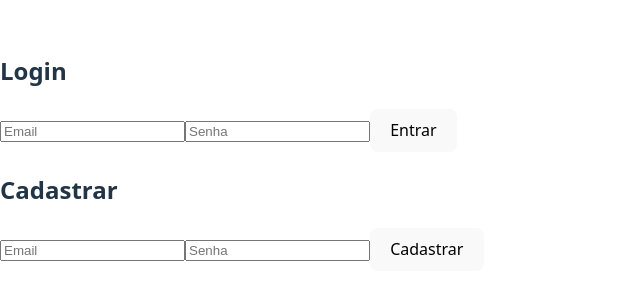
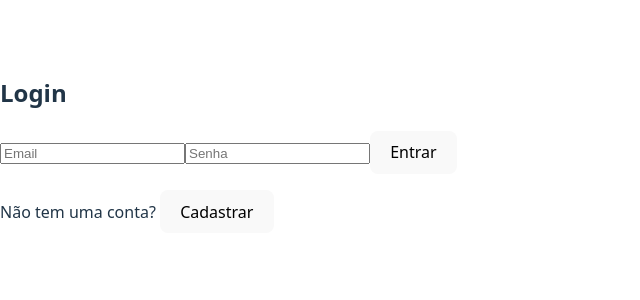
Before and after one commit to thiagoaugusto-code/MicroHabits, a React app in the folder frontend/: page / in a window 1280 px wide. Shown: the part 248-548 px from the top of the page, without its empty margins (0-640 px from the left). Built offline with nearby package versions, Linux system fonts and the light colour scheme; the HTML template or start-up script is replaced by a standard one.

Commit message:
JwtDecode and functions the habits

```diff
--- a/frontend/package.json
+++ b/frontend/package.json
@@ -11,6 +11,7 @@
   },
   "dependencies": {
     "axios": "^1.12.2",
+    "jwt-decode": "^4.0.0",
     "react": "^19.1.1",
     "react-dom": "^19.1.1"
   },
--- a/frontend/src/App.jsx
+++ b/frontend/src/App.jsx
@@ -1,22 +1,56 @@
-import { useState,} from 'react'
-import Register from './components/Register.jsx'
-import Login from './components/Login.jsx'
-import HabitsList from './components/HabitsList.jsx'
-import './index.css'
+import { useState, useEffect } from "react";
+import Register from "./components/Register.jsx";
+import Login from "./components/Login.jsx";
+import HabitsList from "./components/HabitsList.jsx";
+import "./index.css";
 
-function App() {
-  const [token, setToken] = useState(localStorage.getItem('token') || null);
-
-  if (!token) {
-    return (
-      <div>
-        <Login setToken={setToken} />
-        <Register />
-      </div>
-    );
+// leitura segura do localStorage
+let initialUser = null;
+const storedUser = localStorage.getItem("user");
+if (storedUser) {
+  try {
+    initialUser = JSON.parse(storedUser);
+  } catch (e) {
+    console.warn("LocalStorage 'user' não é JSON válido:", e);
   }
-
-  return <HabitsList />;
 }
 
-export default App;
+export default function App() {
+  const [token, setToken] = useState(localStorage.getItem("token") || null);
+  const [user, setUser] = useState(initialUser); // inicializa com usuário existente
+  const [showRegister, setShowRegister] = useState(false);
+
+  const handleLogout = () => {
+    localStorage.removeItem("user"); // remove dados do usuário ao deslogar
+    localStorage.removeItem("token");
+    setUser(null);
+    setToken(null);
+  };
+
+  return (
+    <div>
+      {user ? (
+        <>
+          <button onClick={handleLogout}>Logout</button>
+          <HabitsList user={user} />
+        </>
+      ) : showRegister ? (
+        <>
+          <Register onRegisterSucces={() => setShowRegister(false)} />
+          <p>
+            Já tem uma conta?{" "}
+            <button onClick={() => setShowRegister(false)}>Login</button>
+          </p>
+        </>
+      ) : (
+        <>
+          <Login setUser={setUser} setToken={setToken} />
+          <p>
+            Não tem uma conta?{" "}
+            <button onClick={() => setShowRegister(true)}>Cadastrar</button>
+          </p>
+        </>
+      )}
+    </div>
+  );
+}
--- a/frontend/src/components/HabitsList.jsx
+++ b/frontend/src/components/HabitsList.jsx
@@ -1,35 +1,45 @@
 import { useEffect, useState } from "react";
 import { api } from "../api";
 
-
-export default function HabitsList () {
+export default function HabitsList() {
   const [habits, setHabits] = useState([]);
   const [newHabit, setNewHabit] = useState('');
 
+  // Garantir leitura segura do localStorage e tratamento do userId
+  const storedUser = localStorage.getItem('user');
+  const user = storedUser ? JSON.parse(storedUser) : null;
 
+  // Ajuste — tenta capturar o campo correto do ID, já que pode vir como id, userId ou sub
+  const userId = user?.id || user?.userId || user?.sub;
 
-    //Listar hábitos ao carregar o componente
+  // Debug temporário pra conferir o que vem do token
+  console.log("Usuário no localStorage:", user);
+  console.log("ID do usuário detectado:", userId);
+
   useEffect(() => {
-        fetchHabits();
-    }, []);
+    if (userId) fetchHabits();
+  }, [userId]);
 
   const fetchHabits = async () => {
     try {
-            const res = await api.get('/habits?userId=1');
+      const res = await api.get(`/habits?userId=${userId}`);
       setHabits(res.data);
     } catch (error) {
       console.error("Erro ao buscar hábitos:", error);
     }
   };
 
+  const addHabit = async () => {
+    if (!newHabit.trim()) {
+      alert('O nome do hábito não pode ser vazio.');
+      return;
+    }
 
 
-    //Adicionar novo hábito
-    const addHabit = async () => {
-        if (!newHabit) return;
+    console.log("Enviando hábito:", { name: newHabit, userId });
 
     try {
-            await api.post('/habits', {name: newHabit, userId: 1});
+      await api.post('/habits', { name: newHabit, userId });
       setNewHabit('');
       fetchHabits();
     } catch (error) {
@@ -37,8 +47,6 @@ export default function HabitsList () {
     }
   };
 
-
-    //Deletar hábito
   const deleteHabit = async (habitId) => {
     try {
       await api.delete(`/habits/${habitId}`);
@@ -48,16 +56,23 @@ export default function HabitsList () {
     }
   };
 
-
   return (
     <div>
       <h2>Meus Hábitos</h2>
-                <input type="text" placeholder="Novo Habito" name="Habits" value={newHabit} onChange={(e) => setNewHabit(e.target.value)} />
+      <input
+        type="text"
+        placeholder="Novo Hábito"
+        value={newHabit}
+        onChange={e => setNewHabit(e.target.value)}
+      />
       <button onClick={addHabit}>Adicionar Hábito</button>
+
       <ul>
-                    {habits.map((habit) => (
+        {habits.map(habit => (
           <li key={habit.id}>
             <span>{habit.title}</span>
+            <small>Frequência: {habit.frequency || "-"}</small>
+            <small>Criado em: {new Date(habit.createdAt).toLocaleDateString()}</small>
             <button onClick={() => deleteHabit(habit.id)}>Deletar</button>
           </li>
         ))}
--- a/frontend/src/components/Login.jsx
+++ b/frontend/src/components/Login.jsx
@@ -1,27 +1,56 @@
 import { useState } from "react";
-import {api} from "../api";
+import { api } from "../api";
+import { jwtDecode } from "jwt-decode";
 
-export default function Login ({setToken}) {
+export default function Login({ setUser, setToken }) {
   const [email, setEmail] = useState("");
   const [password, setPassword] = useState("");
 
   const handleLogin = async (e) => {
+    e.preventDefault();
+
     try {
-            const res = await api.post('/auth/login', { email, password });
-            localStorage.setItem('token', res.data.token);
-            setToken(res.data.token);
-            alert('Login realizado com sucesso!');
+      const res = await api.post("/auth/login", { email, password });
+      const { token } = res.data;
+
+      if (!token) {
+        throw new Error("Token ausente na resposta do servidor.");
+      }
+
+      localStorage.setItem("token", token);
+      setToken(token);
+
+      // jwtDecode correto
+      const decodedUser = jwtDecode(token);
+
+      localStorage.setItem("user", JSON.stringify(decodedUser || {}));
+      setUser(decodedUser);
+
+      console.log("Login bem-sucedido:", decodedUser);
     } catch (error) {
-            alert(error.response?.data?.error || 'Erro ao realizar login');
+      console.error("Erro ao realizar login:", error);
+      alert(error.response?.data?.error || "Erro ao realizar login");
     }
   };
 
   return (
-        <div>
+    <form onSubmit={handleLogin}>
       <h2>Login</h2>
-            <input type="email" placeholder="Email" value={email} onChange={e => setEmail(e.target.value)} />
-            <input type="password" name="password" placeholder="Senha" value={password} onChange={e => setPassword(e.target.value)} />
-            <button onClick={handleLogin}>Entrar</button>
-        </div>
+      <input
+        type="email"
+        placeholder="Email"
+        value={email}
+        onChange={(e) => setEmail(e.target.value)}
+        required
+      />
+      <input
+        type="password"
+        placeholder="Senha"
+        value={password}
+        onChange={(e) => setPassword(e.target.value)}
+        required
+      />
+      <button type="submit">Entrar</button>
+    </form>
   );
 }
--- a/frontend/src/components/Register.jsx
+++ b/frontend/src/components/Register.jsx
@@ -1,30 +1,27 @@
 import { useState } from "react";
-import {api} from "../api";
+import { api } from "../api";
 
-export default function Register() {
+export default function Register({ onRegisterSuccess }) {
   const [email, setEmail] = useState("");
   const [password, setPassword] = useState("");
 
   const handleRegister = async (e) => {
     e.preventDefault();
     try {
-            const res = await api.post('/auth/register', { email, password });
+      await api.post('/auth/register', { email, password });
       alert('Usuário registrado com sucesso!');
-            console.log(res.data);
+      onRegisterSuccess?.(); // chama callback para voltar ao login
     } catch (error) {
       alert(error.response?.data?.message || 'Erro ao registrar usuário');
     }
   };
+
   return (
-        <div>
+    <form onSubmit={handleRegister}>
       <h2>Cadastrar</h2>
-            <form onSubmit={handleRegister}>
-                <input type="email" placeholder="Email" value={email} onChange={e => setEmail(e.target.value)} />
-
-                <input type="password" name="password" placeholder="Senha" value={password} onChange={e => setPassword(e.target.value)} />
-
-                <button onClick={handleRegister}>Cadastrar</button>
+      <input type="email" placeholder="Email" value={email} onChange={e => setEmail(e.target.value)} required />
+      <input type="password" placeholder="Senha" value={password} onChange={e => setPassword(e.target.value)} required />
+      <button type="submit">Cadastrar</button>
     </form>
-        </div>
   );
 }
```
Also changed, not shown: 1 other file (tests, documents, lock files or other folders). Lines whose indentation alone changed are shown as unchanged.
